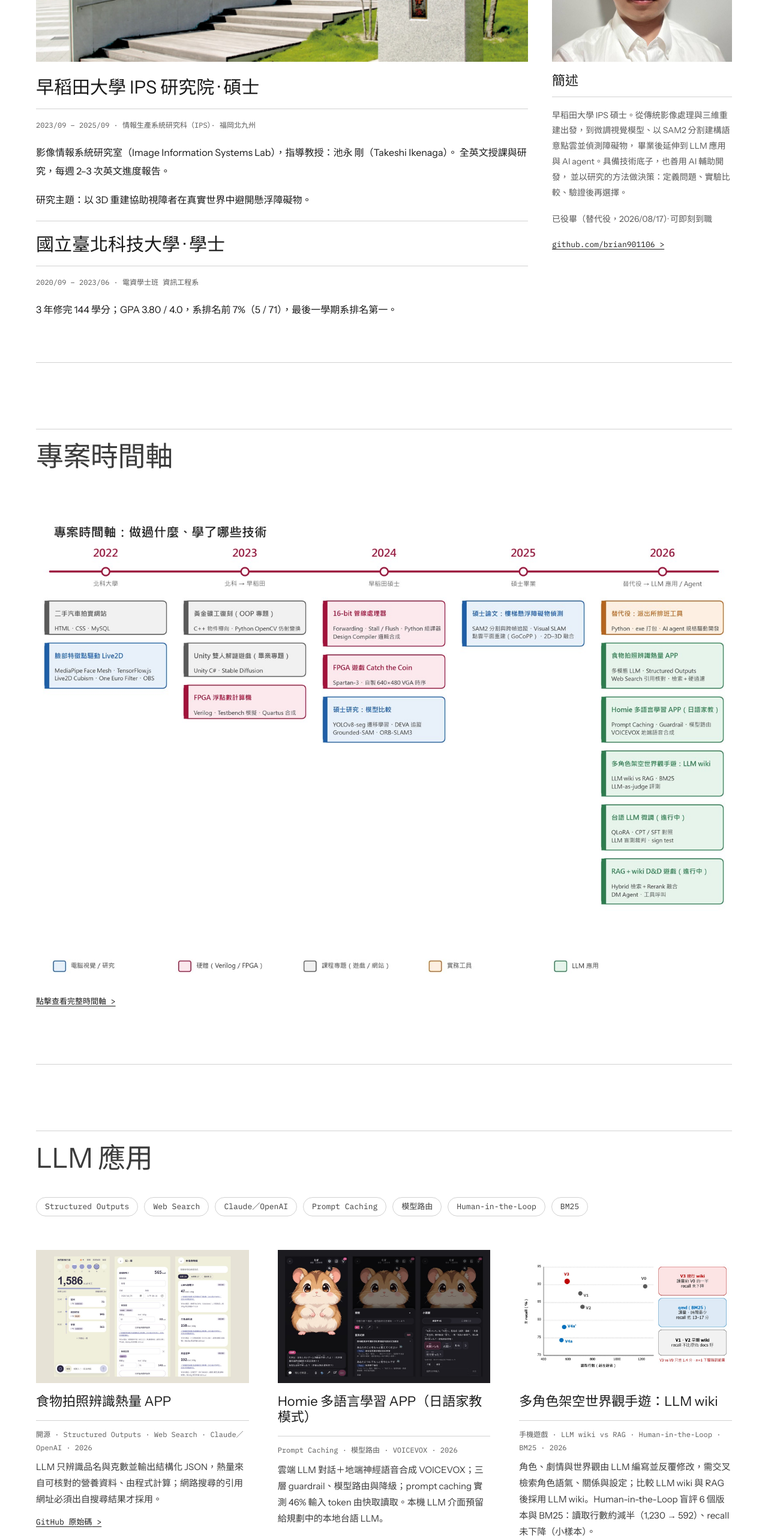
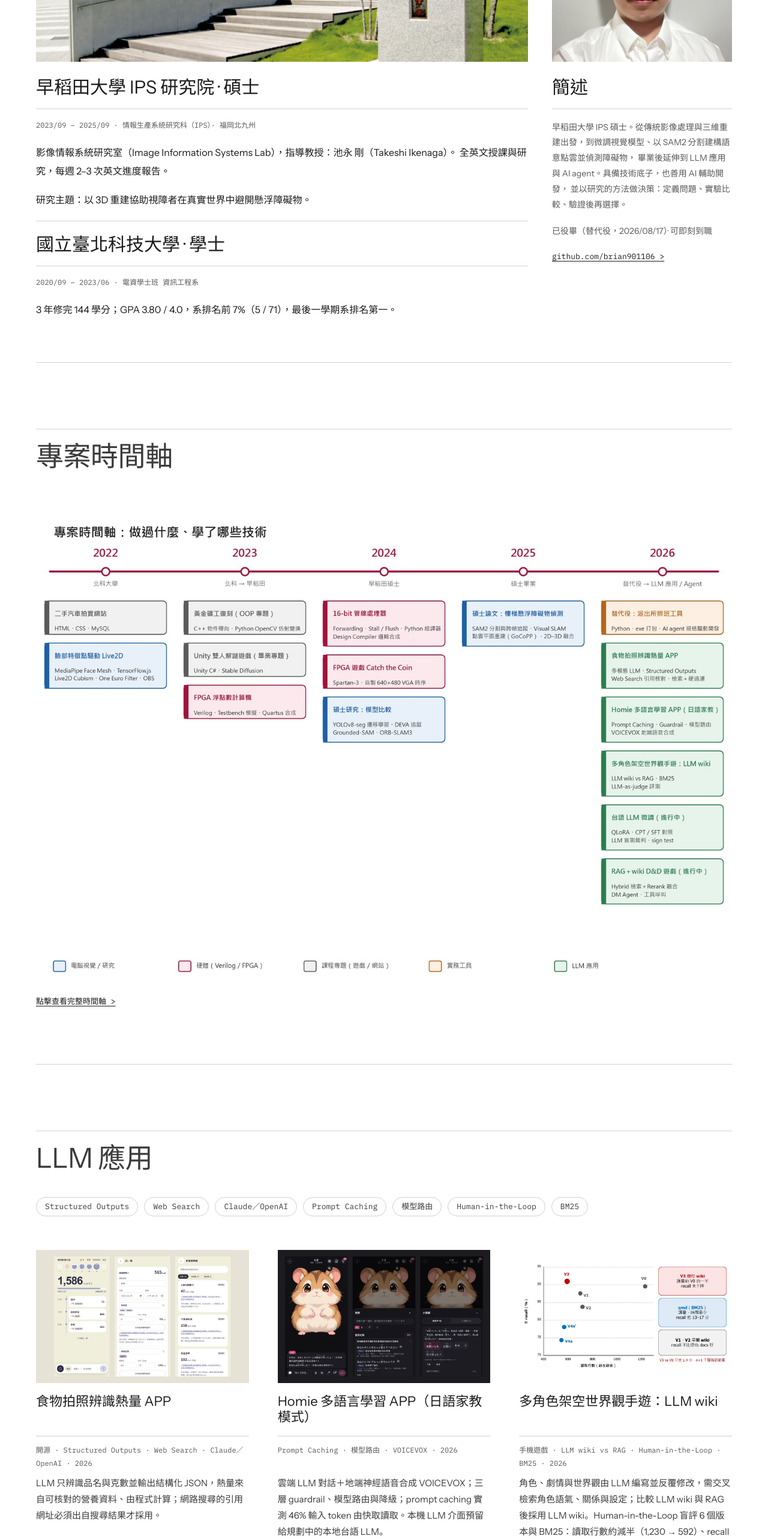
Before and after one commit to brian901106/brian901106.github.io, a React (Vite) app: page / in a window 1280 px wide. Shown: the part 880-3446 px from the top of the page at 60% size. Built offline with nearby package versions, Linux system fonts and the light colour scheme.

Commit message:
並排小標題統一大小並對齊上下緣；語義點雲流程拿掉技術標籤，論文英文全名移到標題下方

```diff
--- a/src/App.css
+++ b/src/App.css
@@ -204,12 +204,14 @@ a {
   background: #e8e8e8;
 }
 
+/* 與 .info-card h3 同大小；margin-top 補足 .info-card-image 的 24px 與欄位 gap 18px 的差，讓兩欄小標題上下緣對齊 */
 .banner-bio-title {
-  font-size: 22px;
+  font-size: clamp(22px, 2.4vw, 30px);
   font-weight: 400;
   color: var(--ink);
   line-height: 1.25;
-  padding-bottom: 12px;
+  padding-bottom: 16px;
+  margin-top: 6px;
   border-bottom: 1px solid var(--rule);
 }
 
@@ -261,9 +263,13 @@ a {
   margin-top: 56px;
 }
 
+/* 專案卡以 subgrid 共用列軌，同一排卡片的圖片、小標題、標籤、說明上下緣對齊 */
 .area-card {
-  display: flex;
-  flex-direction: column;
+  display: grid;
+  grid-row: span 5;
+  grid-template-rows: subgrid;
+  row-gap: 0;
+  align-content: start;
 }
 
 .area-pattern {
@@ -349,7 +355,7 @@ a {
 }
 
 .project-dot-tile {
-  flex: 1;
+  grid-row: 1 / -1;
   min-height: 0;
 }
 
@@ -461,6 +467,22 @@ a {
   line-height: 1.25;
   padding-bottom: 16px;
   border-bottom: 1px solid var(--rule);
+}
+
+/* 小標題下方直接接內文時補上與 .info-meta 相同的間距 */
+.info-card h3 + .info-desc {
+  margin-top: 20px;
+}
+
+.thesis-title-en {
+  font-size: 17px;
+  color: var(--ink);
+  line-height: 1.6;
+  padding-top: 16px;
+}
+
+.thesis-title-en + .info-meta {
+  padding-top: 8px;
 }
 
 .info-meta {
--- a/src/App.tsx
+++ b/src/App.tsx
@@ -334,13 +334,10 @@ export default function App() {
           <li>地面重建</li>
         </ul>
         <div className="records-layout">
-          <div className="info-left" data-reveal="fade">
+          <div className="info-right">
             <hr className="section-divider" />
-            <div className="info-card">
+            <div className="info-card" data-reveal="fade">
               <h3>語義點雲流程</h3>
-              <p className="info-meta">
-                Visual SLAM · Segmentation · 2D–3D Fusion · Semantic Point Cloud
-              </p>
               <p className="info-desc">
                 以 ORB-SLAM3、SAM2、GoCoPP 等現成開源工具，建立 SLAM 與影像分割結合的語義點雲流程，
                 將點雲分為地面、樓梯與物件；並調整特徵擷取讓點雲更集中在樓梯區域，處理單目 SLAM 的尺度問題。
@@ -350,10 +347,11 @@ export default function App() {
           <div className="info-right">
             <hr className="section-divider" />
             <div className="info-card" data-reveal="fade">
-              <h3>
-                碩士論文：3D Boundary Integration-Based Stair Region Reconstruction
+              <h3>碩士論文</h3>
+              <p className="thesis-title-en">
+                3D Boundary Integration-Based Stair Region Reconstruction
                 in Floating Object Detection for Visually Impaired People
-              </h3>
+              </p>
               <p className="info-meta">
                 Master Thesis · Visual SLAM · Segmentation · Point Cloud · 2023/09 – 2025/09
               </p>
```
